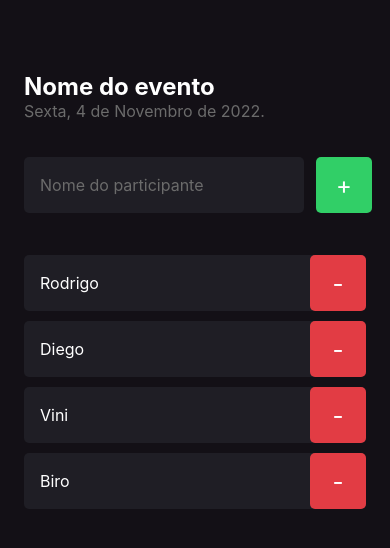
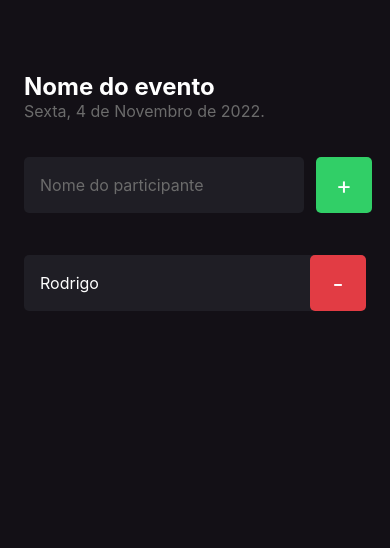
Before and after one commit to wesleyeduardodev/react-native-imhere, a React Native app: screen / in a window 390 px wide. Shown: the top 548 px of the page. Built offline with nearby package versions, Linux system fonts and the light colour scheme.

Commit message:
Função Remover e passando função por parâmetro

```diff
--- a/src/screens/Home/index.tsx
+++ b/src/screens/Home/index.tsx
@@ -1,13 +1,17 @@
-import { Text, TextInput, TouchableOpacity, View } from "react-native";
+import {Text, TextInput, TouchableOpacity, View} from "react-native";
 
-import { Participant } from "../components/Participant";
+import {Participant} from "../components/Participant";
 
-import { styles } from "./style";
+import {styles} from "./style";
 
 export function Home() {
 
     function handleParticipantAdd() {
         console.log("Você clicou no botão de Adicionar!");
+    }
+
+    function handleParticipantRemove(name: string) {
+        console.log(`Você clicou em remover o participante ${name}`);
     }
 
     return (
@@ -34,10 +38,7 @@ export function Home() {
                 </TouchableOpacity>
             </View>
 
-            <Participant name="Rodrigo" />
-            <Participant name="Diego" />
-            <Participant name="Vini" />
-            <Participant name="Biro" />
+            <Participant name="Rodrigo" onRemove={() => handleParticipantRemove("Rodrigo")}/>
         </View>
     )
 }
--- a/src/screens/components/Participant/index.tsx
+++ b/src/screens/components/Participant/index.tsx
@@ -1,19 +1,20 @@
-import { Text, TouchableOpacity, View } from "react-native";
+import {Text, TouchableOpacity, View} from "react-native";
 
-import { styles } from "./style";
+import {styles} from "./style";
 
 type Props = {
     name: string;
+    onRemove: () => void;
 }
 
-export function Participant({ name }: Props) {
+export function Participant({name, onRemove}: Props) {
     return (
         <View style={styles.container}>
             <Text style={styles.name}>
                 {name}
             </Text>
 
-            <TouchableOpacity style={styles.button}>
+            <TouchableOpacity style={styles.button} onPress={onRemove}>
                 <Text style={styles.buttonText}>
                     -
                 </Text>
```
